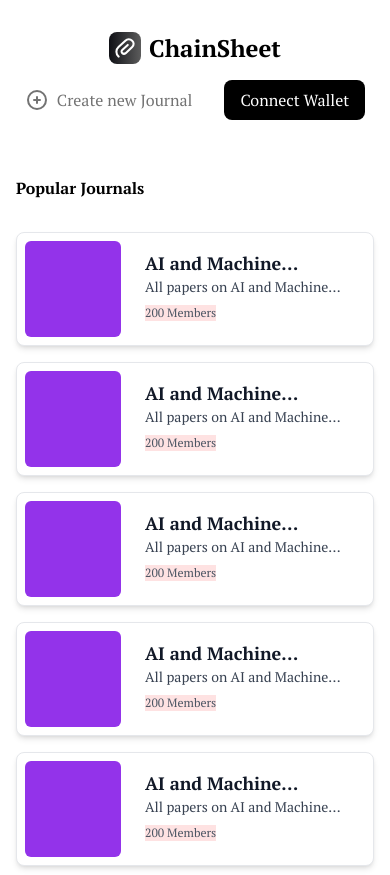
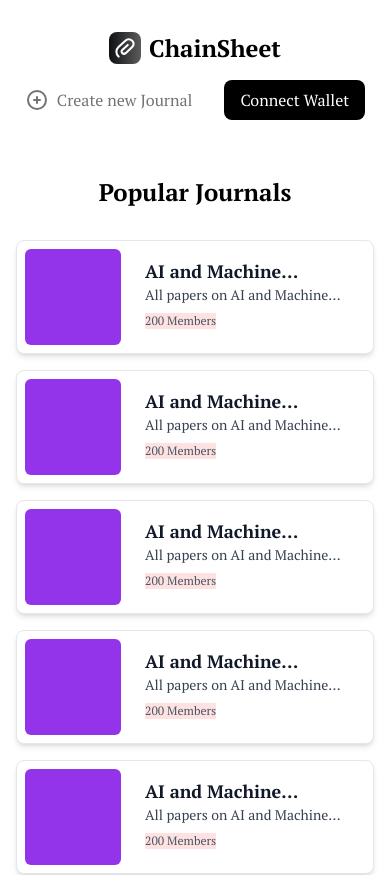
Before and after one commit to Royal-lobster/ChainSheets, a Next.js app: page / in a window 390 px wide. Shown: the top 875 px of the page. Built offline with nearby package versions, Linux system fonts and the light colour scheme.

Commit message:
Refactor CreateNewJournal, Navbar, and Section components to improve responsiveness and alignment

```diff
--- a/app/(home)/CreateNewJournal.tsx
+++ b/app/(home)/CreateNewJournal.tsx
@@ -46,7 +46,7 @@ const CreateNewJournal = () => {
   };
 
   return (
-    <div className="xl:-mx-20 px-20 py-10 bg-black text-white rounded-lg">
+    <div className="xl:-mx-20 px-10 xl:px-20 py-10 bg-black text-white rounded-lg">
       <Section title="Establish your own decentralized journal">
         <form onSubmit={handleSubmit(onSubmit)} className="w-full">
           <div className="flex flex-col md:flex-row justify-between gap-8">
--- a/app/(layout)/Navbar.tsx
+++ b/app/(layout)/Navbar.tsx
@@ -4,7 +4,7 @@ import { IconCirclePlus } from "@tabler/icons-react";
 
 const Navbar = () => {
   return (
-    <header className="flex justify-center md:justify-between gap-4 items-center py-4 flex-wrap">
+    <header className="flex justify-center sm:justify-between gap-4 items-center py-4 flex-wrap">
       <div className="flex gap-2 items-center">
         <ChainSheetsIcon className="w-8 h-8" />
         <span className="text-2xl font-bold">ChainSheet</span>
--- a/app/(layout)/Section.tsx
+++ b/app/(layout)/Section.tsx
@@ -8,7 +8,7 @@ type SectionProps = {
 const Section = ({ title, children, ...props }: SectionProps) => {
   return (
     <section className="flex flex-col gap-8">
-      <h2 className="text-1xl md:text-2xl font-bold">{title}</h2>
+      <h2 className="text-center sm:text-left text-2xl font-bold">{title}</h2>
       {children}
     </section>
   );
```
